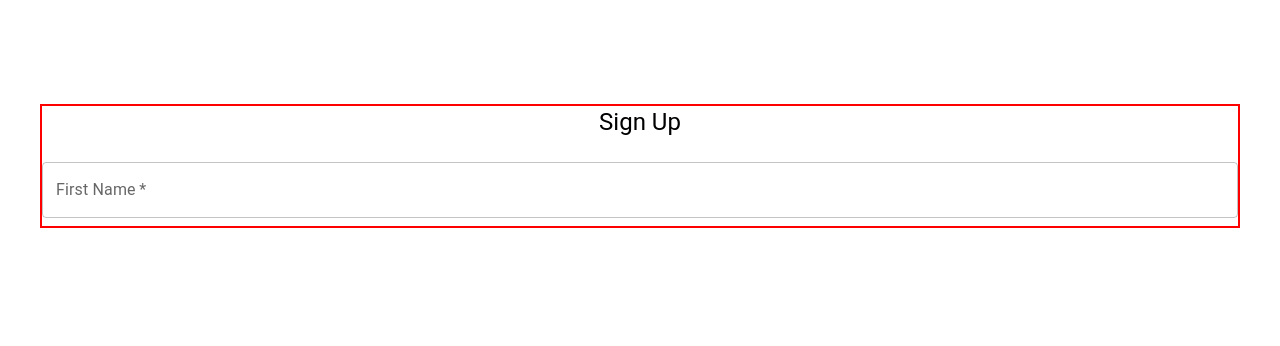
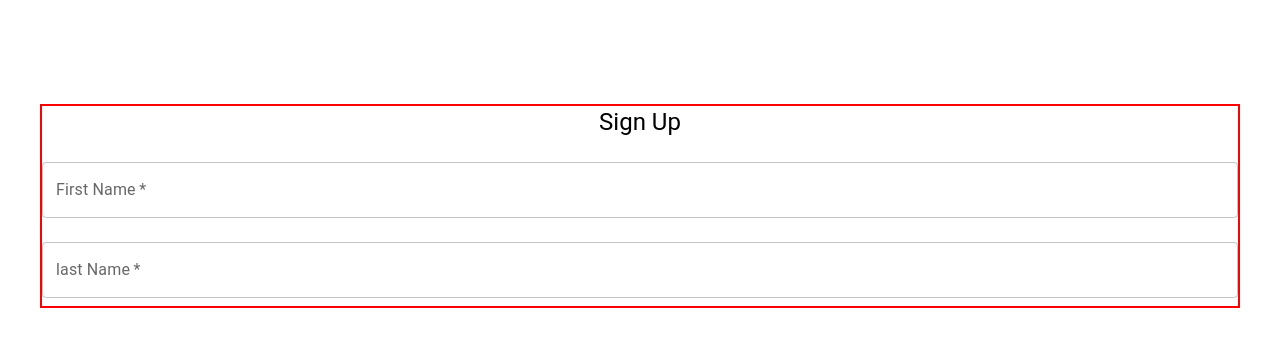
Before and after one commit to Naominm/registration-page, a React (Vite) app: page / in a window 1280 px wide. Shown: the top 346 px of the page. Built offline with nearby package versions, Linux system fonts and the light colour scheme.

Commit message:
Add Last Name text field

```diff
--- a/src/ResistrationForm.tsx
+++ b/src/ResistrationForm.tsx
@@ -21,6 +21,13 @@ function FormData() {
             margin="normal"
             required
           />
+            <TextField
+            label="last Name"
+            name="last Name"
+            fullWidth
+            margin="normal"
+            required
+          />
         </Box>
       </Box>
     </div>
```
